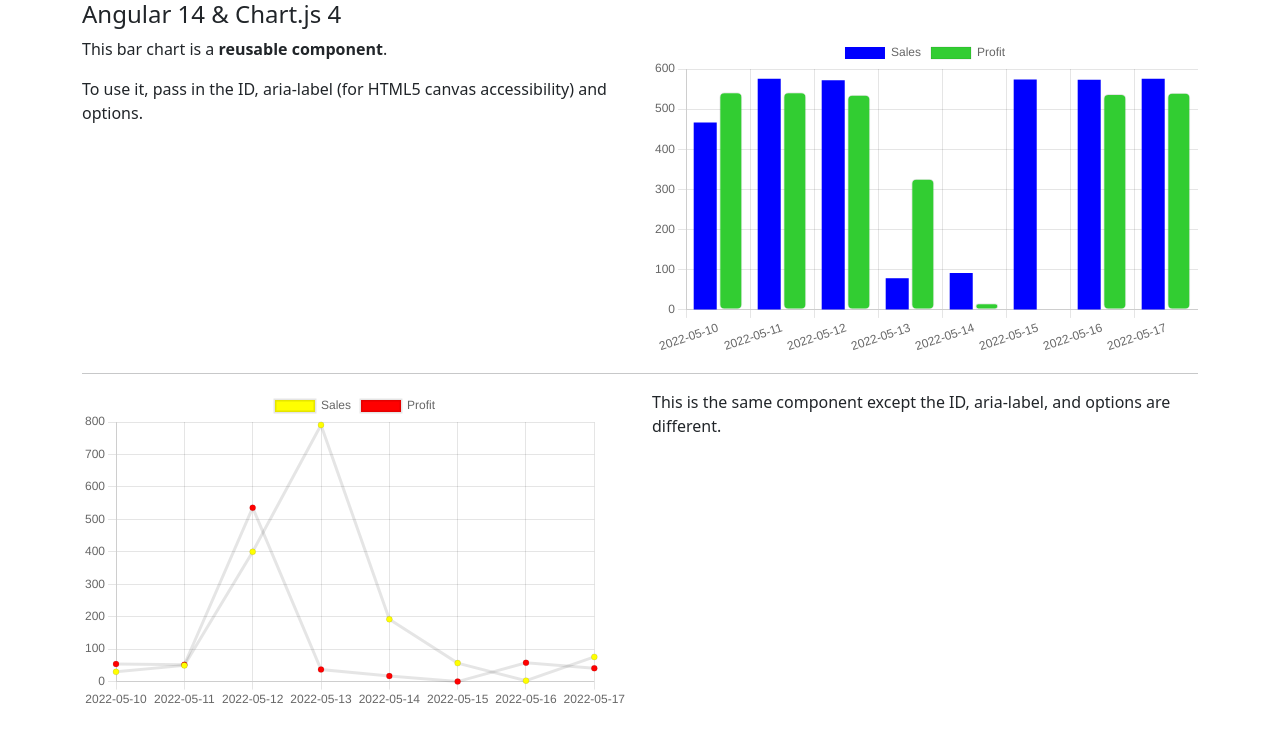
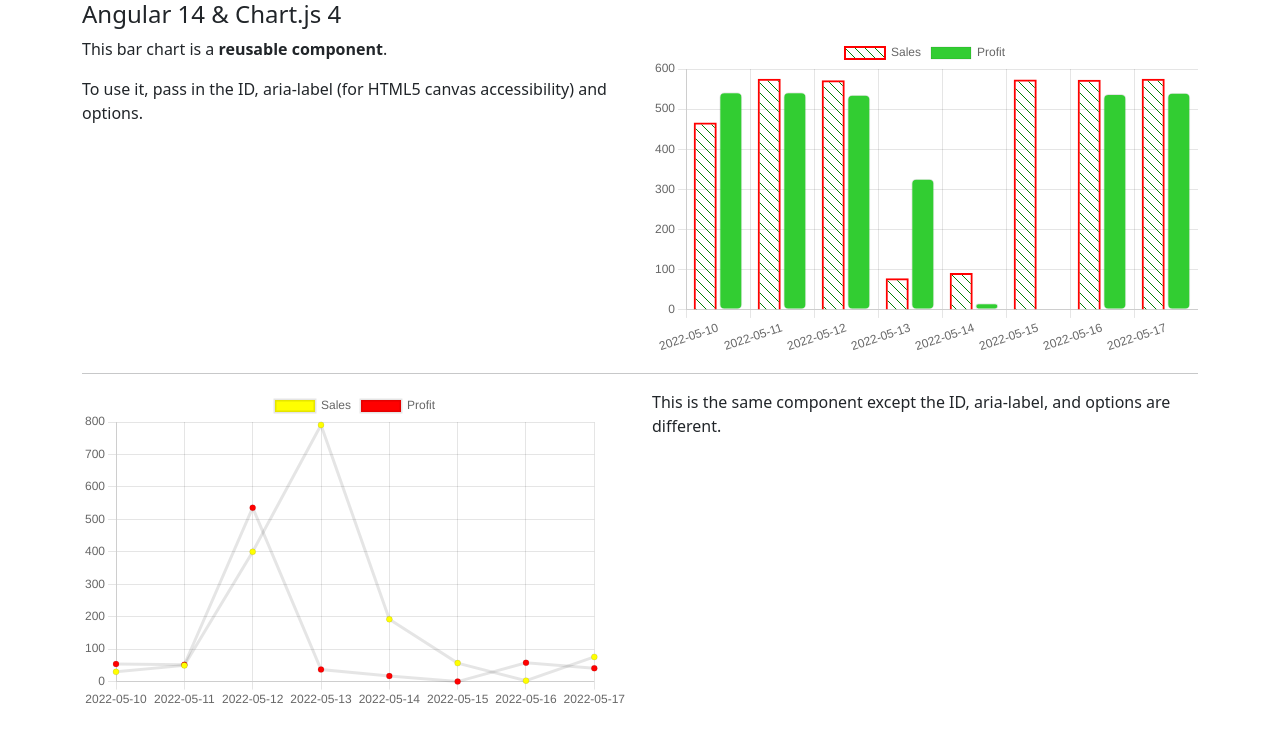
Before and after one commit to ghchfolio/ng14-chartjs, an Angular app: page / in a window 1280 px wide. Shown: the top 742 px of the page. Built offline with nearby package versions, Linux system fonts and the light colour scheme.

Commit message:
added stripes to bar chart

```diff
--- a/src/app/app.component.ts
+++ b/src/app/app.component.ts
@@ -12,19 +12,27 @@
     barChartConfig = {
         type: 'bar',
         data: {
-            labels: ['2022-05-10', '2022-05-11', '2022-05-12', '2022-05-13',
-                '2022-05-14', '2022-05-15', '2022-05-16', '2022-05-17',],
+            labels: [
+                '2022-05-10', '2022-05-11', '2022-05-12', '2022-05-13',
+                '2022-05-14', '2022-05-15', '2022-05-16', '2022-05-17',
+            ],
             datasets: [
                 {
                     label: "Sales",
-                    data: ['467', '576', '572', '79', '92',
-                        '574', '573', '576'],
-                    backgroundColor: 'blue'
+                    data: [
+                        '467', '576', '572', '79',
+                        '92', '574', '573', '576'
+                    ],
+                    backgroundColor: this.createDiagonalPattern('green'),
+                    borderWidth: 2,
+                    borderColor: 'red'
                 },
                 {
                     label: "Profit",
-                    data: ['542', '542', '536', '327', '17',
-                        '0.00', '538', '541'],
+                    data: [
+                        '542', '542', '536', '327',
+                        '17', '0.00', '538', '541'
+                    ],
                     backgroundColor: 'limegreen',
                     borderWidth: 1,
                     borderRadius: 5,
@@ -33,8 +41,6 @@
             ]
         },
         options: {
-            // aspectRatio: 2.5
-            // responsive: true
             maintainAspectRatio: false,
             // resizeDelay: 250
         }
@@ -45,28 +51,52 @@
     linechartConfig = {
         type: 'line',
         data: {
-            labels: ['2022-05-10', '2022-05-11', '2022-05-12', '2022-05-13',
-                '2022-05-14', '2022-05-15', '2022-05-16', '2022-05-17',],
+            labels: [
+                '2022-05-10', '2022-05-11', '2022-05-12', '2022-05-13',
+                '2022-05-14', '2022-05-15', '2022-05-16', '2022-05-17',
+            ],
             datasets: [
                 {
                     label: "Sales",
-                    data: ['30', '50', '400', '791', '192',
-                        '57', '3', '76'],
+                    data: [
+                        '30', '50', '400', '791',
+                        '192', '57', '3', '76'
+                    ],
                     backgroundColor: 'yellow'
                 },
                 {
                     label: "Profit",
-                    data: ['54', '52', '536', '37', '17',
-                        '0.00', '58', '41'],
+                    data: [
+                        '54', '52', '536', '37',
+                        '17', '0.00', '58', '41'
+                    ],
                     backgroundColor: 'red'
                 }
             ]
         },
         options: {
-            // aspectRatio: 2.5
-            // responsive: true
             maintainAspectRatio: false,
             resizeDelay: 125
         }
     }
+
+    private createDiagonalPattern(color = 'gray') {
+        const shape = document.createElement('canvas');
+        shape.width = 10;
+        shape.height = 10;
+        let c = shape.getContext('2d');
+        if (c !== null) {
+            c.strokeStyle = color;
+            c.beginPath();
+            c.moveTo(2, 0);
+            c.lineTo(10, 8);
+            c.stroke();
+            c.beginPath();
+            c.moveTo(0, 8);
+            c.lineTo(2, 10);
+            c.stroke();
+            return c.createPattern(shape, 'repeat');
+        }
+        return '#000000';
+    }
 }
```
